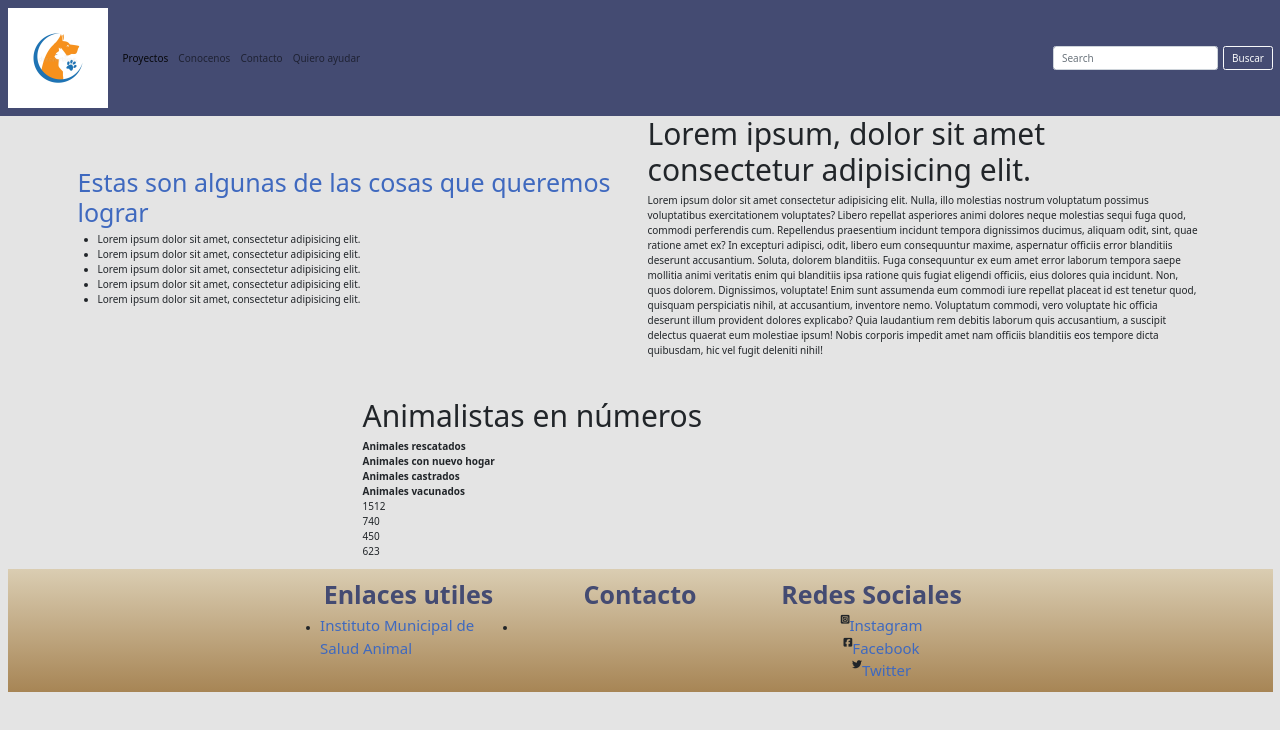
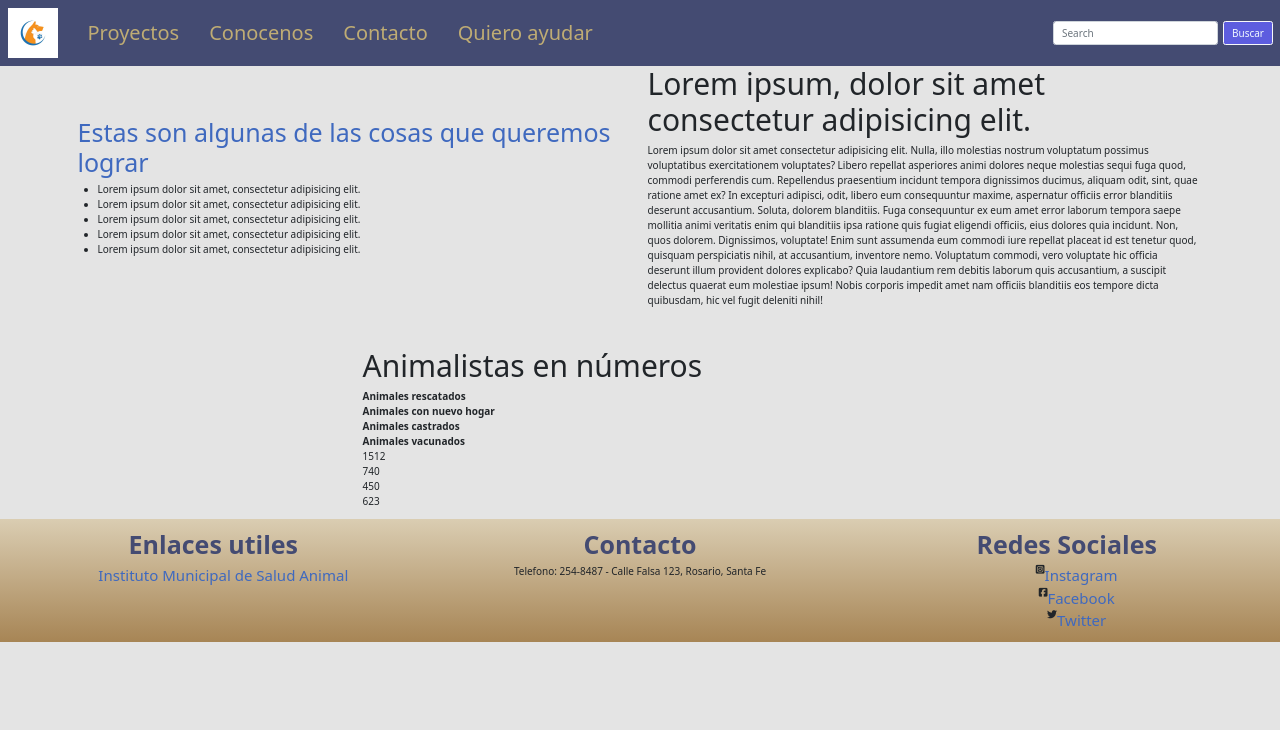
Before and after one commit to aragoneloy/animalistas-aragon, a plain HTML site: page proyectos.html in a window 1280 px wide. Drawn offline with nearby package versions, Linux system fonts and the light colour scheme.

Commit message:
mejora navbar y footer

```diff
--- a/assets/scss/_reset.scss
+++ b/assets/scss/_reset.scss
@@ -1,4 +1,6 @@
 *{
     margin: 0;
     padding: 0;
-}
+    font-family: 'Poppins', sans-serif;
+    font-size: 2rem;
+    }
--- a/proyectos.html
+++ b/proyectos.html
@@ -22,33 +22,33 @@
 <body class="cuerpo">
 
     <!-- nav de bootstrap -->
-    <nav class="navbar navbar-expand-lg navbar-light " id="botonera">
+    <nav class="navbar navbar-expand-lg textSize-2  " id="botonera">
         <div class="container-fluid">
-        <a class="navbar-brand" href="index.html">
-            <img src=".\assets\imgs\logo.jpg" height="100" width="100" alt="" id="logo">
+        <a class="navbar-brand " href="index.html">
+            <img src=".\assets\imgs\logo.jpg" class="nav__logo--small" alt="" id="logo">
         </a>
         <button class="navbar-toggler" type="button" data-bs-toggle="collapse" data-bs-target="#navbarSupportedContent" aria-controls="navbarSupportedContent" aria-expanded="false" aria-label="Toggle navigation">
             <span class="navbar-toggler-icon"></span>
         </button>
         <div class="collapse navbar-collapse" id="navbarSupportedContent">
-            <ul class="navbar-nav me-auto mb-2 mb-lg-0 ">
-                <li class="nav-item">
-                    <a class="nav-link active" aria-current="page" href="./proyectos.html">Proyectos</a>
+            <ul class="navbar-nav me-auto mb-2 mb-lg-0 mx-2"  >
+                <li class="nav__link nav-item  mx-3 " >
+                    <a class="nav-link active " id="nav-enlaces" aria-current="page" href="./proyectos.html">Proyectos</a>
                 </li>
-                <li class="nav-item">
-                    <a class="nav-link" href="./conocenos.html">Conocenos</a>
+                <li class="nav-item   mx-3">
+                    <a class="nav-link nav__link" id="nav-enlaces" href="./conocenos.html">Conocenos</a>
                 </li>
-                <li class="nav-item">
-                    <a class="nav-link " aria-current="page" href="./contacto.html">Contacto</a>
+                <li class="nav-item nav__link  mx-3" >
+                    <a class="nav-link  " aria-current="page" id="nav-enlaces" href="./contacto.html">Contacto</a>
                 </li>
 
-                <li class="nav-item">
-                    <a class="nav-link " aria-current="page" href="./ayudar.html">Quiero ayudar</a>
+                <li class="nav-item nav__link  mx-3" >
+                    <a class="nav-link " aria-current="page" id="nav-enlaces" href="./ayudar.html">Quiero ayudar</a>
                 </li>
             </ul>
             <form class="d-flex">
-            <input class="form-control me-2" type="search" placeholder="Search" aria-label="Search">
-            <button class="btn btn-outline-light" type="submit">Buscar</button>
+            <input class="form-control me-2 " type="search" placeholder="Search" aria-label="Search">
+            <button class="btn btn-outline-light nav__button--success" type="submit">Buscar</button>
             </form>
         </div>
         </div>
@@ -106,41 +106,42 @@
 
     </div>
 
- </div>
-    <div class="container-fluid ">
-        <footer class="pie">
-            <div class="row">
-                <div class="pie1 col-lg 4 col-sm-12">
-                    <h3 class="d-flex justify-content-center ">Enlaces utiles</h3>
+    </div>
+    <footer class="pie">
+        <div class="container-fluid ">
 
-                    <ul class="d-flex justify-content-center ">
-                        <li>
+            <div class="row text-center">
+                <div class="pie1 col-lg-4 col-sm-12">
+                    <h3 class=" ">Enlaces utiles</h3>
+
+                    <ul>
+                        <li class="footer__listitem">
                             <a href="https://www.facebook.com/SaludAnimalRosario/">Instituto Municipal de Salud Animal</a>
                         </li>
-                        <li>
+                        <li class="footer__listitem">
                             <a href="#"></a>
                         </li>
                     </ul>
                 </div>
 
-                <div class="pie2 col-lg 4 col-sm-12">
-                    <h3 class="d-flex justify-content-center" >Contacto</h3>
-
+                <div class="pie2 col-lg-4 col-sm-12">
+                    <h3>Contacto</h3>
+                    <p>Telefono: 254-8487 - Calle Falsa 123, Rosario, Santa Fe</p>
                 </div>
 
-                <div class="pie3 col-lg 4 col-sm-12">
-                    <h3 class="d-flex justify-content-center">Redes Sociales</h3>
+                <div class="pie3 col-lg-4 col-sm-12">
+                    <h3>Redes Sociales</h3>
                     <ul>
-                        <div class="row">
-                            <li class="d-flex col-lg-12 justify-content-center "><i class="fab fa-instagram-square"></i><a href="https://www.instagram.com/animalistasderosario/?hl=es-la" target="_blank">  Instagram</a></li>
-                            <li class="d-flex col-lg-12 justify-content-center"><i class="fab fa-facebook-square"></i><a href="https://es-la.facebook.com/AnimalistasdeRosario/" target="_blank">  Facebook</a></li>
-                            <li class="d-flex col-lg-12 justify-content-center"><i class="fab fa-twitter"></i><a href="https://twitter.com/_animalistas" target="_blank">  Twitter</a></li>
-                        </div>
+                        <li class="d-flex col-lg-12 justify-content-center footer__listitem "><i class="fab fa-instagram-square"></i><a href="https://www.instagram.com/animalistasderosario/?hl=es-la" target="_blank">  Instagram</a></li>
+                        <li class="d-flex col-lg-12 justify-content-center footer__listitem"><i class="fab fa-facebook-square"></i><a href="https://es-la.facebook.com/AnimalistasdeRosario/" target="_blank">  Facebook</a></li>
+                        <li class="d-flex col-lg-12 justify-content-center footer__listitem"><i class="fab fa-twitter"></i><a href="https://twitter.com/_animalistas" target="_blank">  Twitter</a></li>
+
                     </ul>
                 </div>
             </div>
-        </footer>
-    </div>
+
+        </div>
+    </footer>
 
     <script src="https://cdn.jsdelivr.net/npm/bootstrap@5.1.3/dist/js/bootstrap.bundle.min.js" integrity="sha384-ka7Sk0Gln4gmtz2MlQnikT1wXgYsOg+OMhuP+IlRH9sENBO0LRn5q+8nbTov4+1p" crossorigin="anonymous"></script>
 </body>
```
Also changed, not shown: ayudar.html (+27 -34 lines), conocenos.html (+34 -32 lines), contacto.html (+33 -33 lines), index.html (+17 -18 lines).
